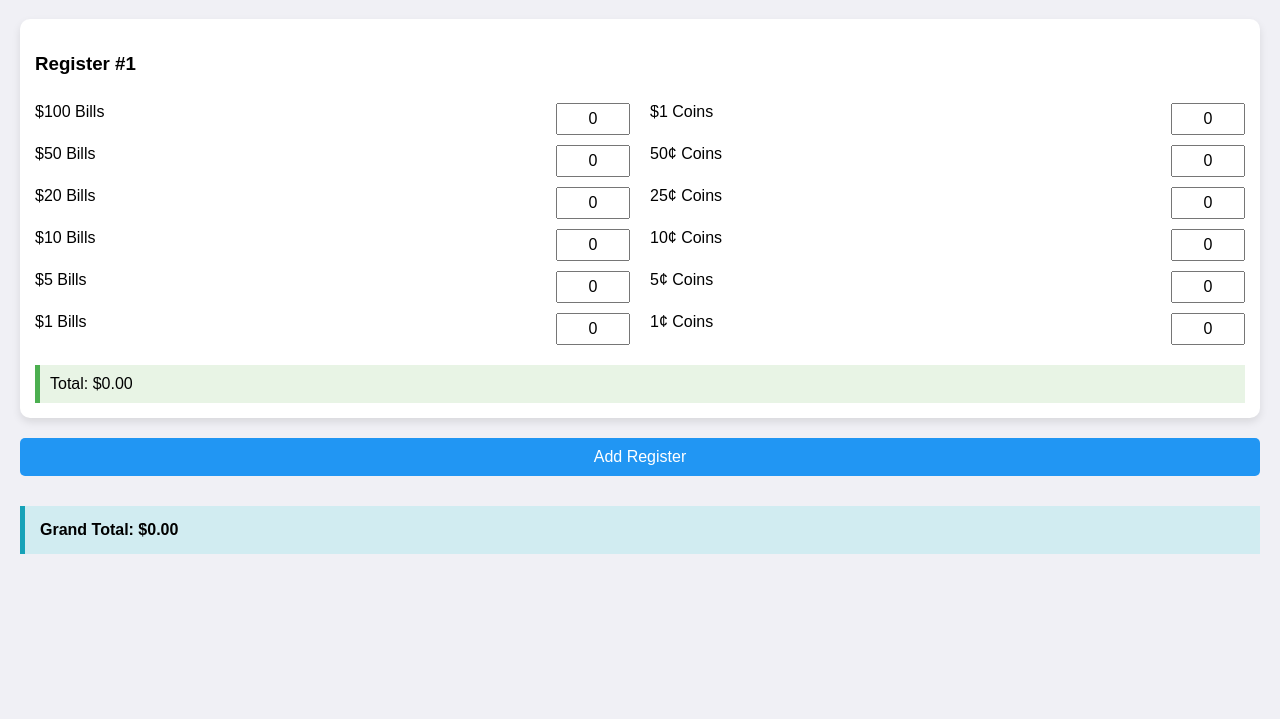
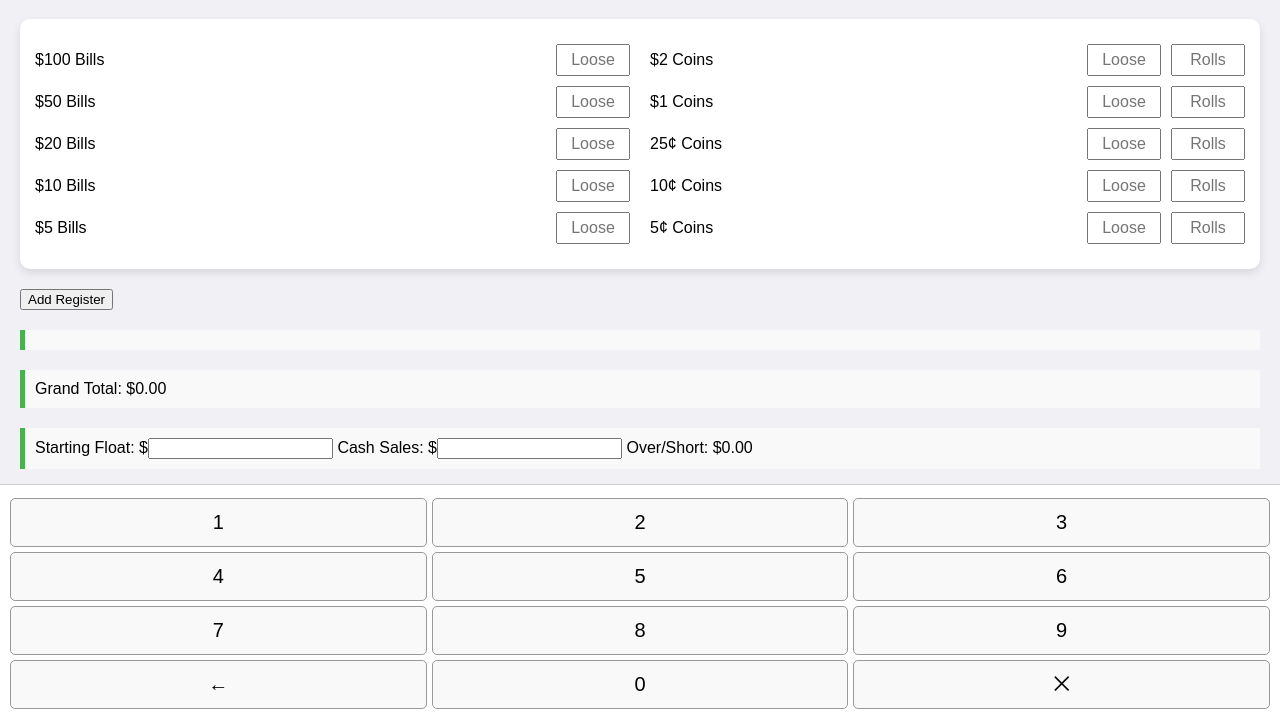
Before and after one commit to chuthan20/cashout, a plain HTML site: page index.html in a window 1280 px wide. Shown: the part 81-800 px from the top of the page. Drawn offline with Linux system fonts and the light colour scheme.

Commit message:
Update index.html

```diff
--- a/index.html
+++ b/index.html
@@ -38,8 +38,13 @@
 
     .denomination {
       display: flex;
-      justify-content: space-between;
+      align-items: center;
+      gap: 10px;
       margin: 10px 0;
+    }
+
+    .denomination label {
+      flex: 1;
     }
 
     .denomination input {
@@ -47,56 +52,47 @@
       padding: 5px;
       font-size: 16px;
       text-align: center;
+      cursor: pointer;
     }
 
     .keyboard {
       display: none;
       position: fixed;
+      bottom: 0;
+      left: 0;
+      right: 0;
       background: #fff;
-      border: 1px solid #ccc;
-      padding: 10px;
+      border-top: 1px solid #ccc;
+      padding: 5px 10px 10px 10px;
       display: grid;
       grid-template-columns: repeat(3, 1fr);
-      gap: 10px;
+      gap: 5px;
       z-index: 1000;
-      box-shadow: 0 4px 12px rgba(0,0,0,0.15);
       max-width: 100vw;
-      overflow: auto;
     }
 
     .keyboard button {
-      padding: 15px;
-      font-size: 18px;
+      padding: 12px;
+      font-size: 20px;
       border: 1px solid #999;
       background: #f9f9f9;
       border-radius: 5px;
+      touch-action: manipulation;
     }
 
-    .summary {
-      background: #e8f4e5;
-      padding: 10px;
-      margin-top: 10px;
-      border-left: 5px solid #4caf50;
+    .keyboard-header {
+      grid-column: span 3;
+      text-align: center;
+      font-weight: bold;
+      margin-bottom: 3px;
+      font-size: 14px;
     }
 
-    .grand-summary {
-      background: #d1ecf1;
-      padding: 15px;
-      border-left: 5px solid #17a2b8;
-      font-weight: bold;
-      margin-top: 30px;
-    }
-
-    button.add-register {
-      display: block;
-      width: 100%;
+    .summary, .grand-summary, .register-summary, .final-summary {
+      margin-top: 20px;
       padding: 10px;
-      margin: 20px 0;
-      background: #2196f3;
-      color: white;
-      border: none;
-      border-radius: 5px;
-      font-size: 16px;
+      border-left: 5px solid #4caf50;
+      background: #f9f9f9;
     }
   </style>
 </head>
@@ -104,8 +100,21 @@
   <h1>Cash Counter</h1>
   <div id="registers"></div>
   <button class="add-register">Add Register</button>
+  <div class="register-summary" id="register-summary"></div>
   <div class="grand-summary" id="grand-summary">Grand Total: $0.00</div>
-  <div class="keyboard" id="keyboard"></div>
+  <div class="final-summary">
+    <label>Starting Float: $<input type="number" id="starting-float" /></label>
+    <label>Cash Sales: $<input type="number" id="cash-sales" /></label>
+    <span id="over-short">Over/Short: $0.00</span>
+    <span id="take-out-summary"></span>
+  </div>
+  <div class="keyboard" id="keyboard">
+    <div class="keyboard-header" id="keyboard-field-name"></div>
+    <button>1</button><button>2</button><button>3</button>
+    <button>4</button><button>5</button><button>6</button>
+    <button>7</button><button>8</button><button>9</button>
+    <button>←</button><button>0</button><button>⨉</button>
+  </div>
 
   <script>
     const denominations = [
@@ -114,139 +123,152 @@
       { name: '$20 Bills', value: 20, type: 'bill' },
       { name: '$10 Bills', value: 10, type: 'bill' },
       { name: '$5 Bills', value: 5, type: 'bill' },
-      { name: '$1 Bills', value: 1, type: 'bill' },
-      { name: '$1 Coins', value: 1, type: 'loose' },
-      { name: '50¢ Coins', value: 0.5, type: 'loose' },
-      { name: '25¢ Coins', value: 0.25, type: 'loose' },
-      { name: '10¢ Coins', value: 0.10, type: 'loose' },
-      { name: '5¢ Coins', value: 0.05, type: 'loose' },
-      { name: '1¢ Coins', value: 0.01, type: 'loose' },
+      { name: '$2 Coins', value: 2, type: 'coin' },
+      { name: '$1 Coins', value: 1, type: 'coin' },
+      { name: '25¢ Coins', value: 0.25, type: 'coin' },
+      { name: '10¢ Coins', value: 0.10, type: 'coin' },
+      { name: '5¢ Coins', value: 0.05, type: 'coin' }
     ];
+
+    const coinRolls = {
+      '5¢ Coins': 2.00,
+      '10¢ Coins': 5.00,
+      '25¢ Coins': 10.00,
+      '$1 Coins': 25.00,
+      '$2 Coins': 50.00
+    };
+
+    const registersContainer = document.getElementById("registers");
+    const keyboard = document.getElementById("keyboard");
+    const keyboardFieldName = document.getElementById("keyboard-field-name");
+    const grandSummary = document.getElementById("grand-summary");
+    const registerSummary = document.getElementById("register-summary");
+    const startingFloatInput = document.getElementById("starting-float");
+    const cashSalesInput = document.getElementById("cash-sales");
+    const overShortDisplay = document.getElementById("over-short");
 
     let currentInput = null;
 
-    function createRegister(index) {
-      const container = document.createElement('div');
-      container.className = 'register';
-      container.innerHTML = `<h3>Register #${index + 1}</h3>`;
+    function calculateTotals() {
+      let grandTotal = 0;
+      let summaries = [];
+      const registers = registersContainer.querySelectorAll(".register");
+      registers.forEach((register, i) => {
+        let total = 0;
+        const inputs = register.querySelectorAll("input");
+        inputs.forEach(input => {
+          const name = input.dataset.name;
+          const denom = denominations.find(d => d.name === name);
+          const type = input.dataset.type;
+          const qty = parseInt(input.value || "0", 10);
+          if (isNaN(qty)) return;
+          let value = denom.value * qty;
+          if (type === "rolls" && coinRolls[name]) {
+            value = coinRolls[name] * qty;
+          }
+          total += value;
+        });
+        grandTotal += total;
+        summaries.push(`Register ${i + 1}: $${total.toFixed(2)}`);
+      });
+      registerSummary.innerHTML = summaries.join('<br>');
+      grandSummary.innerText = `Grand Total: $${grandTotal.toFixed(2)}`;
 
-      const section = document.createElement('div');
-      section.className = 'section';
+      const startingFloat = parseFloat(startingFloatInput.value) || 0;
+      const cashSales = parseFloat(cashSalesInput.value) || 0;
+      const expected = startingFloat + cashSales;
+      const overShort = grandTotal - expected;
+      overShortDisplay.innerText = `Over/Short: $${overShort.toFixed(2)}`;
+    }
 
-      const col1 = document.createElement('div');
-      col1.className = 'column';
-      const col2 = document.createElement('div');
-      col2.className = 'column';
+    function createRegister() {
+      const wrapper = document.createElement("div");
+      wrapper.className = "register";
+      const section = document.createElement("div");
+      section.className = "section";
+      const column1 = document.createElement("div");
+      column1.className = "column";
+      const column2 = document.createElement("div");
+      column2.className = "column";
 
-      denominations.forEach((denom, i) => {
-        const row = document.createElement('div');
-        row.className = 'denomination';
-        row.innerHTML = `
-          <label>${denom.name}</label>
-          <input type="text" readonly data-index="${index}" data-denom="${i}" value="0" />
-        `;
-        (denom.type === 'bill' ? col1 : col2).appendChild(row);
+      denominations.forEach(denom => {
+        const row = document.createElement("div");
+        row.className = "denomination";
+        const label = document.createElement("label");
+        label.innerText = denom.name;
+
+        const inputLoose = document.createElement("input");
+        inputLoose.type = "text";
+        inputLoose.placeholder = "Loose";
+        inputLoose.dataset.type = "loose";
+        inputLoose.dataset.name = denom.name;
+        inputLoose.readOnly = true;
+
+        inputLoose.addEventListener("click", () => showKeyboard(inputLoose));
+        inputLoose.addEventListener("input", calculateTotals);
+
+        row.appendChild(label);
+        row.appendChild(inputLoose);
+
+        if (denom.name in coinRolls) {
+          const inputRoll = document.createElement("input");
+          inputRoll.type = "text";
+          inputRoll.placeholder = "Rolls";
+          inputRoll.dataset.type = "rolls";
+          inputRoll.dataset.name = denom.name;
+          inputRoll.readOnly = true;
+
+          inputRoll.addEventListener("click", () => showKeyboard(inputRoll));
+          inputRoll.addEventListener("input", calculateTotals);
+
+          row.appendChild(inputRoll);
+        }
+
+        (denom.type === 'bill' ? column1 : column2).appendChild(row);
       });
 
-      section.appendChild(col1);
-      section.appendChild(col2);
-      container.appendChild(section);
-
-      const summary = document.createElement('div');
-      summary.className = 'summary';
-      summary.innerText = 'Total: $0.00';
-      container.appendChild(summary);
-
-      return container;
+      section.appendChild(column1);
+      section.appendChild(column2);
+      wrapper.appendChild(section);
+      registersContainer.appendChild(wrapper);
     }
 
-    function updateTotal(registerElem) {
-      let total = 0;
-      const inputs = registerElem.querySelectorAll('input');
-      inputs.forEach(input => {
-        const denomIndex = input.getAttribute('data-denom');
-        const count = parseInt(input.value) || 0;
-        total += count * denominations[denomIndex].value;
-      });
-      registerElem.querySelector('.summary').innerText = `Total: $${total.toFixed(2)}`;
-      updateGlobalTotal();
-    }
-
-    function updateGlobalTotal() {
-      const allRegs = document.querySelectorAll('.register');
-      let sum = 0;
-      allRegs.forEach(reg => {
-        const totalText = reg.querySelector('.summary').innerText;
-        const total = parseFloat(totalText.replace(/[^\d.]/g, '')) || 0;
-        sum += total;
-      });
-      document.getElementById('grand-summary').innerText = `Grand Total: $${sum.toFixed(2)}`;
-      document.title = `Total: $${sum.toFixed(2)}`;
-    }
-
-    function openKeyboard(input) {
+    function showKeyboard(input) {
       currentInput = input;
-      const keyboard = document.getElementById('keyboard');
-      keyboard.innerHTML = '';
-
-      ['1','2','3','4','5','6','7','8','9','0','←','C'].forEach(char => {
-        const btn = document.createElement('button');
-        btn.textContent = char;
-        btn.onclick = () => handleKeyboardInput(char);
-        keyboard.appendChild(btn);
-      });
-
-      const rect = input.getBoundingClientRect();
-      const keyboardHeight = 250;
-      let top = rect.bottom + window.scrollY + 5;
-      let left = rect.left + window.scrollX;
-
-      if (top + keyboardHeight > window.innerHeight + window.scrollY) {
-        top = window.innerHeight + window.scrollY - keyboardHeight - 10;
-      }
-
-      const keyboardWidth = 220; // approximate width of keyboard
-      if (left + keyboardWidth > window.innerWidth + window.scrollX) {
-        left = window.innerWidth + window.scrollX - keyboardWidth - 10;
-      }
-
-      keyboard.style.left = `${Math.max(0, left)}px`;
-      keyboard.style.top = `${top}px`;
+      keyboardFieldName.innerText = `Editing: ${input.dataset.name} (${input.placeholder})`;
       keyboard.style.display = 'grid';
     }
 
-    function handleKeyboardInput(char) {
-      if (!currentInput) return;
-      let val = currentInput.value;
-      if (char === 'C') val = '0';
-      else if (char === '←') val = val.slice(0, -1) || '0';
-      else val = val === '0' ? char : val + char;
-      currentInput.value = val;
-      const register = currentInput.closest('.register');
-      updateTotal(register);
-    }
+    keyboard.addEventListener("click", e => {
+      if (!currentInput || e.target.tagName !== "BUTTON") return;
+      const key = e.target.innerText;
+      if (key === '⨉') {
+        currentInput.value = '';
+      } else if (key === '←') {
+        currentInput.value = currentInput.value.slice(0, -1);
+      } else {
+        currentInput.value += key;
+      }
+      currentInput.dispatchEvent(new Event("input"));
+    });
 
-    document.addEventListener('click', e => {
-      const keyboard = document.getElementById('keyboard');
-      if (e.target.tagName === 'INPUT') {
-        openKeyboard(e.target);
-      } else if (!keyboard.contains(e.target)) {
-        keyboard.style.display = 'none';
+    document.addEventListener("click", e => {
+      if (!keyboard.contains(e.target) && !e.target.matches("input")) {
+        keyboard.style.display = "none";
+        currentInput = null;
       }
     });
 
-    window.addEventListener('resize', () => {
-      if (currentInput) openKeyboard(currentInput);
+    document.querySelector(".add-register").addEventListener("click", () => {
+      createRegister();
     });
 
-    document.querySelector('.add-register').addEventListener('click', () => {
-      const index = document.querySelectorAll('.register').length;
-      const register = createRegister(index);
-      document.getElementById('registers').appendChild(register);
-    });
+    startingFloatInput.addEventListener("input", calculateTotals);
+    cashSalesInput.addEventListener("input", calculateTotals);
 
-    // Add first register on load
-    document.querySelector('.add-register').click();
+    window.onload = () => {
+      createRegister();
+    };
   </script>
 </body>
 </html>
```
